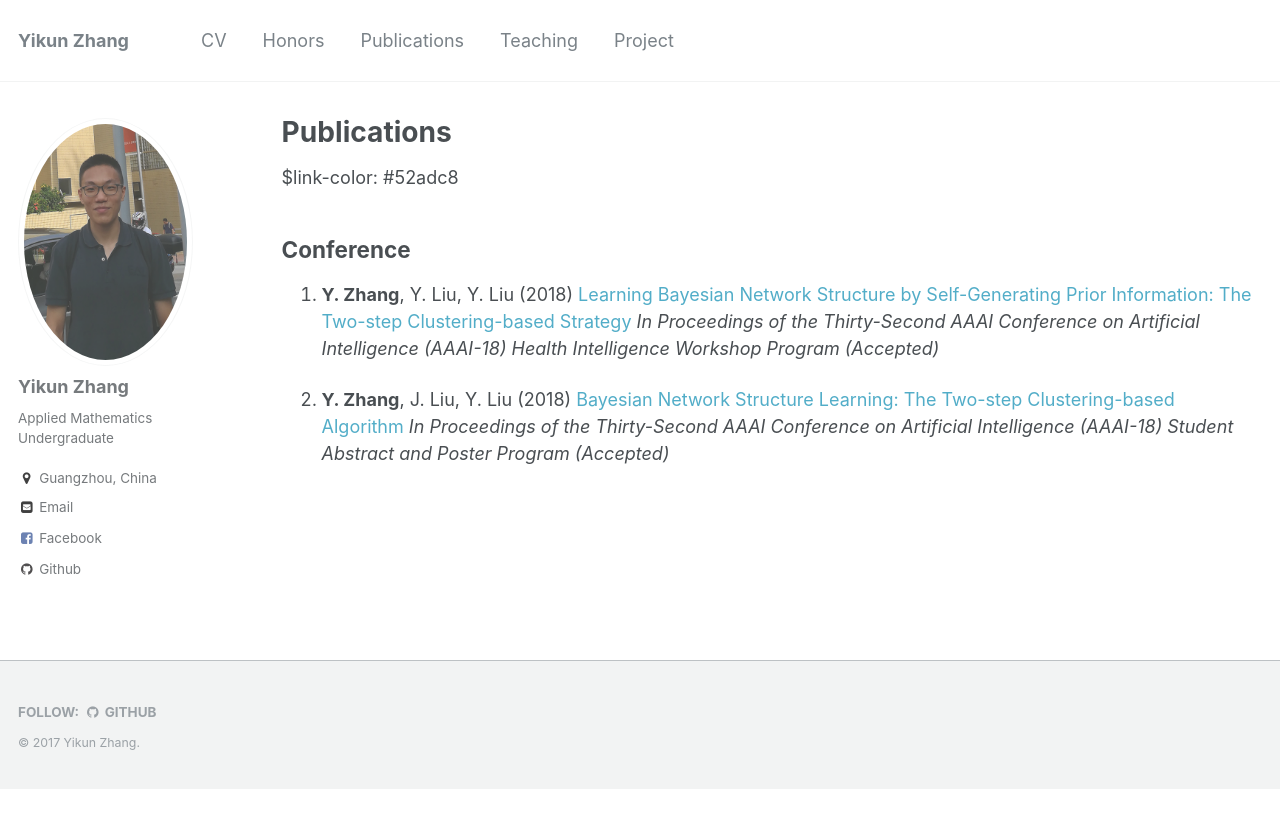
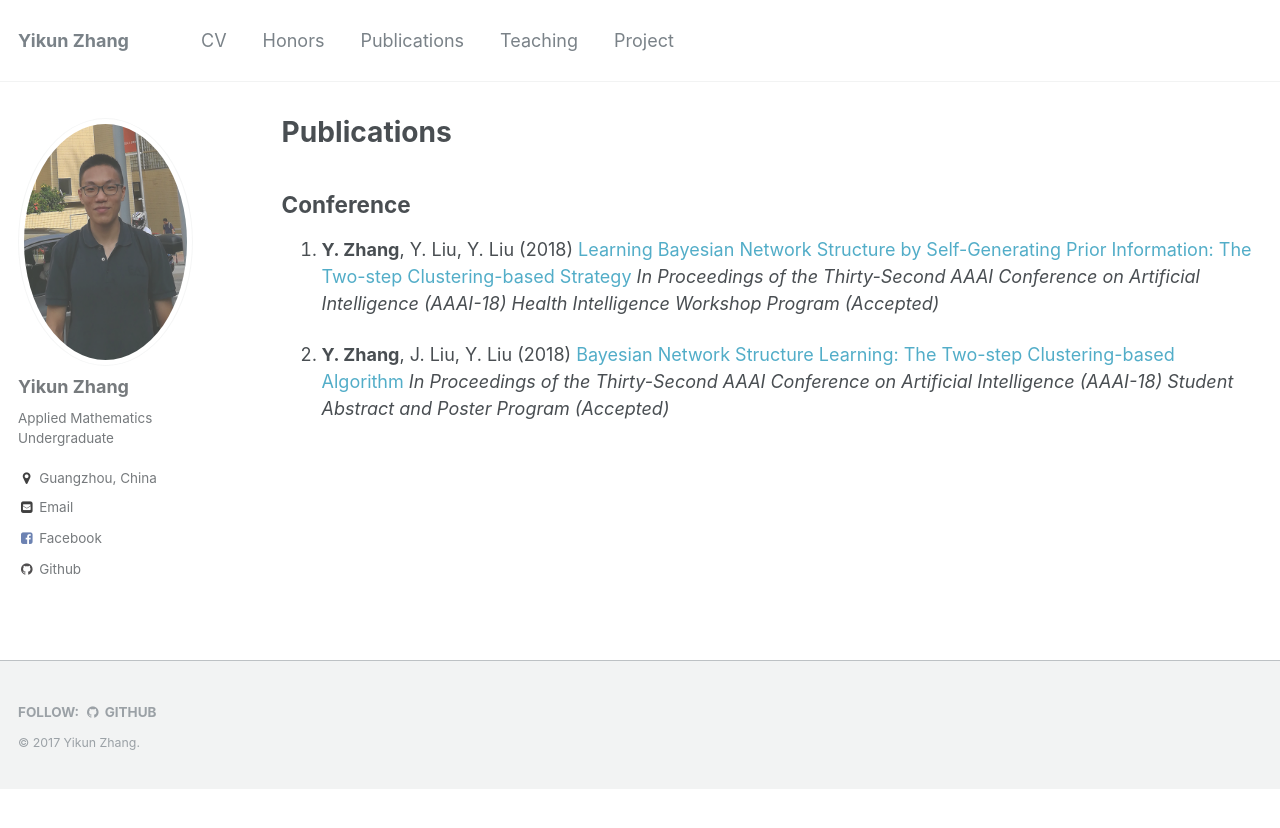
Before and after one commit to zhangyk8/zhangyk8.github.io, a Jekyll site: the page built from _pages/publications.md, in a window 1280 px wide. Shown: the top 828 px of the page. Built offline with Jekyll 4.4.1, drawn with Linux system fonts in a browser that asks for light colours.

Commit message:
Update publications.md

```diff
--- a/_pages/publications.md
+++ b/_pages/publications.md
@@ -5,15 +5,12 @@ permalink: /publications/
 author_profile: true
 ---
 
-{% if author.googlescholar %}
+<!--{% if author.googlescholar %}
   You can also find my articles on <u><a href="{{author.googlescholar}}">my Google Scholar profile</a>.</u>
 {% endif %}
-
-
-<!--{% include base_path %}
 -->
 
-$link-color: #52adc8
+{% include base_path %}
 
 {% if my_variable == true %}
 My publications will be coming soon.
```
